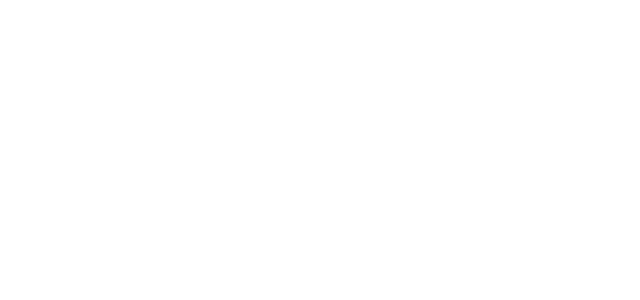
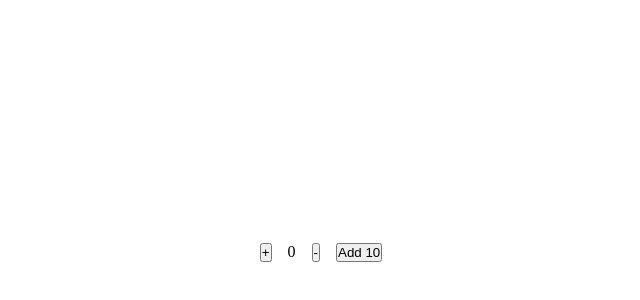
Before and after one commit to SadBatya/zustand_react, a React (Vite) app: page / in a window 1280 px wide. Shown: the part 148-448 px from the top of the page, without its empty margins (319-959 px from the left). Built offline with nearby package versions, Linux system fonts and the light colour scheme.

Commit message:
feat: added example counter

```diff
--- a/src/App.css
+++ b/src/App.css
@@ -1,6 +1,5 @@
 .wrapper {
   display: flex;
-  flex-direction: column;
   height: 100vh;
   align-items: center;
   justify-content: center;
--- a/src/App.tsx
+++ b/src/App.tsx
@@ -1,13 +1,18 @@
-import './App.css'
+import "./App.css";
+import { addTen } from "./helpers/addTen";
+import { useCounterStore } from "./model/countStore";
 
 function App() {
-
+  const { counter, increment, decrement } = useCounterStore();
 
   return (
-    <>
-
-    </>
-  )
+    <div className="wrapper">
+      <button onClick={increment}>+</button>
+      {counter}
+      <button onClick={decrement}>-</button>
+      <button onClick={addTen}>Add 10</button>
+    </div>
+  );
 }
 
-export default App
+export default App;
--- /dev/null
+++ b/src/helpers/addTen.ts
@@ -0,0 +1,11 @@
+import { changeByAmount, getCounter } from "../model/countStore";
+
+export const addTen = () => {
+  const counter = getCounter();
+
+  if (counter < 0) {
+    changeByAmount(-10);
+  } else {
+    changeByAmount(10);
+  }
+};
--- /dev/null
+++ b/src/model/countStore.ts
@@ -0,0 +1,39 @@
+import { create, type StateCreator } from "zustand";
+
+type CounterState = {
+  counter: number;
+};
+
+type CounterActions = {
+  increment: () => void;
+  decrement: () => void;
+  changeByAmount: (value: number) => void;
+};
+
+const counterSlice: StateCreator<CounterState & CounterActions> = (
+  set,
+  get
+) => ({
+  counter: 0,
+  decrement: () => {
+    const { counter } = get();
+    set({ counter: counter - 1 });
+  },
+  increment: () => {
+    const { counter } = get();
+    set({ counter: counter + 1 });
+  },
+  changeByAmount: (value: number) => {
+    const { counter } = get();
+    set({ counter: counter + value });
+  },
+});
+
+export const useCounterStore = create<CounterState & CounterActions>(
+  counterSlice
+);
+
+export const changeByAmount = (value: number) =>
+  useCounterStore.getState().changeByAmount(value);
+export const getCounter = () => useCounterStore.getState().counter;
+export const counter2 = useCounterStore.getState().counter;
--- /dev/null
+++ b/src/model/todoStore.ts
@@ -0,0 +1,4 @@
+export type TodoType = {
+  title: string;
+  isCompleted: boolean;
+}
```
